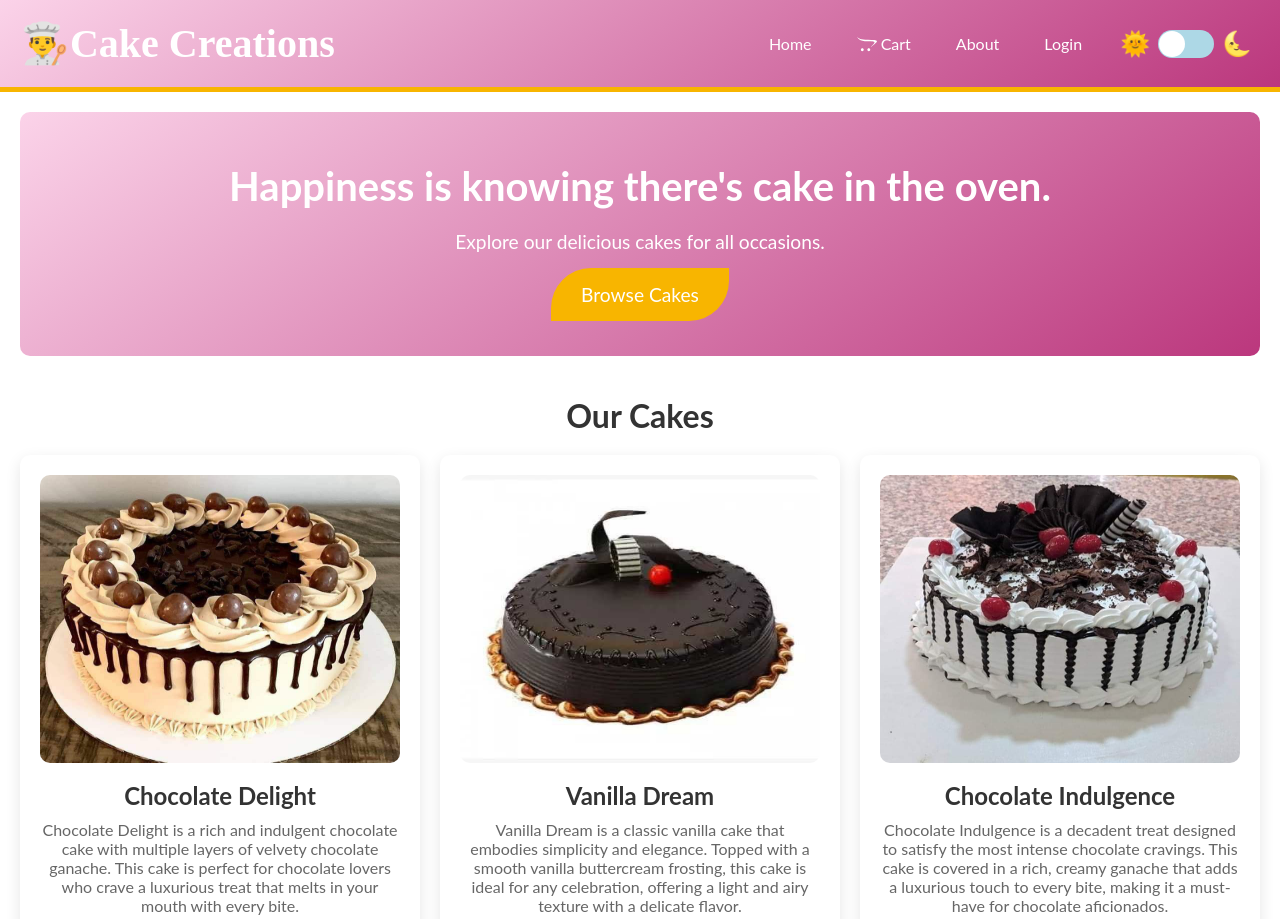
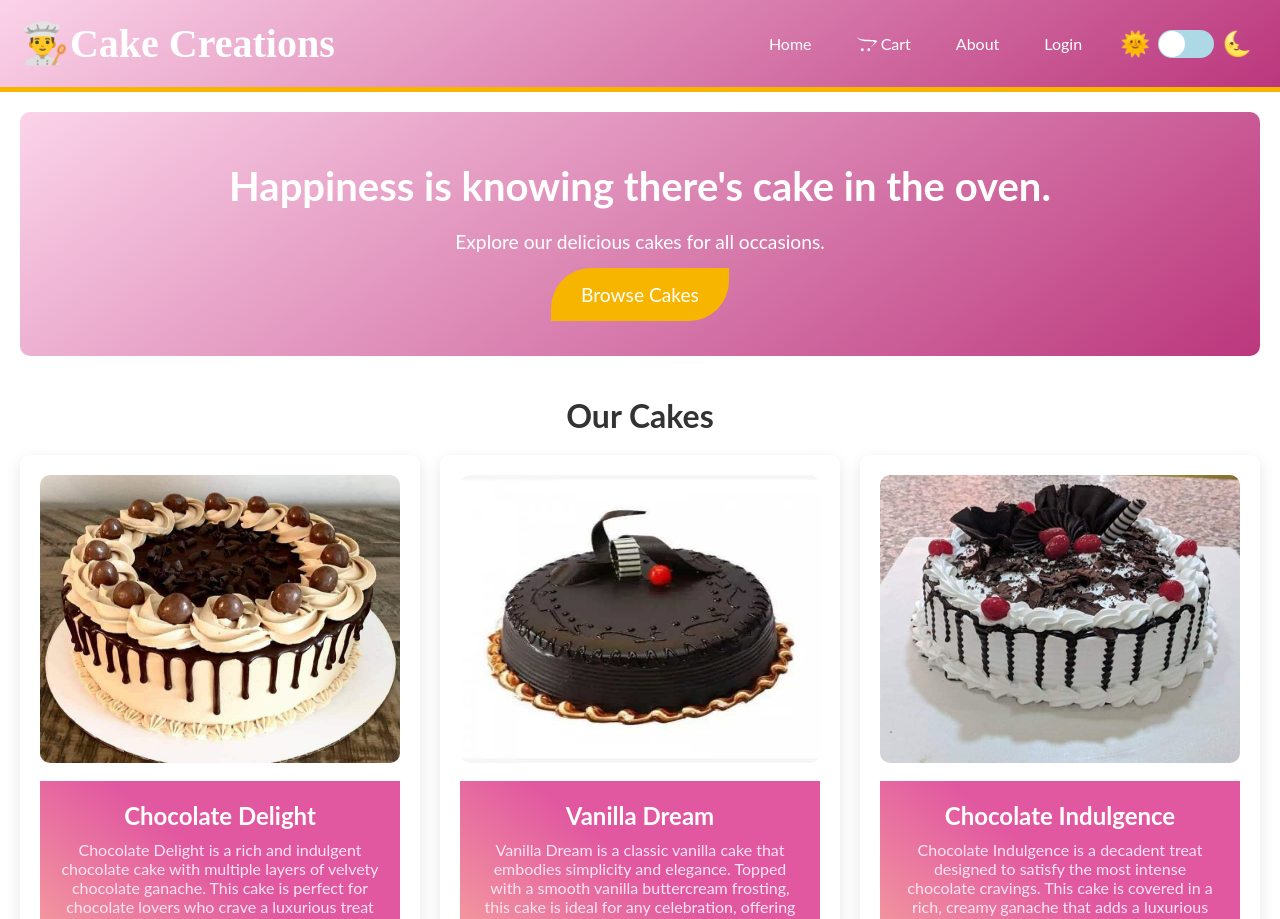
Before and after one commit to pranjalee30/cake, a React (Create React App) app: page / in a window 1280 px wide. Shown: the top 919 px of the page. Built offline with nearby package versions, Linux system fonts and the light colour scheme.

Commit message:
animations

```diff
--- a/src/components/Main.css
+++ b/src/components/Main.css
@@ -1,6 +1,6 @@
 /* Main Section */
 main {
-    font-family: 'Lato', sans-serif;
+  font-family: "Lato", sans-serif;
   padding: 20px;
 }
 
@@ -30,7 +30,7 @@ main {
   padding: 15px 30px;
   font-size: 1.2rem;
   text-decoration: none;
-    border-radius:  40px 0px 40px 0px;
+  border-radius: 40px 0px 40px 0px;
   transition: background-color 0.3s ease;
 }
 
@@ -62,8 +62,65 @@ main {
   padding: 20px;
   box-shadow: 0px 5px 15px rgba(0, 0, 0, 0.1);
   text-align: center;
+  position: relative;
+  overflow: hidden;
+  transition: transform 0.5s ease;
+}
+.cake::before,
+.cake::after {
+  position: absolute;
+  top: 0;
+  right: 0;
+  bottom: 0;
+  left: 0;
+  transition: opacity 0.38s ease-in-out, transform 0.35s ease-in-out;
+  content: "";
+  opacity: 0;
+  pointer-events: none;
 }
 
+.cake::before {
+  transform: scale3d(0, 1, 1);
+  transform-origin: left top;
+  border-top: 2px solid #bb377d;
+  border-bottom: 2px solid #bb377d;
+}
+
+.cake::after {
+  transform: scale3d(1, 0, 1);
+  transform-origin: right top;
+  border-right: 2px solid #bb377d;
+  border-left: 2px solid #bb377d;
+}
+
+.cake:hover::before,
+.cake:hover::after,
+.cake:focus::before,
+.cake:focus::after {
+  transform: scale3d(1, 1, 1);
+  opacity: 1;
+}
+.cake::after {
+  box-shadow: 0 8px 17px rgba(0, 0, 0, 0.2), 0 6px 20px rgba(0, 0, 0, 0.15);
+  opacity: 0;
+  z-index: -1;
+  transition: opacity 2s cubic-bezier(0.165, 0.84, 0.44, 1);
+}
+
+.cake:hover,
+.cake:focus {
+  transform: scale3d(1.006, 1.006, 1); /* Scaling on hover */
+
+  /* Increase shadow opacity */
+  &::after {
+    opacity: 1;
+  }
+}
+/* background: linear-gradient(145deg, #fbd3e9, #bb377d */
+.cake-overlay {
+  background: linear-gradient(to bottom left, #e157a0 40%, #ffc39e 100%);
+  padding: 20px;
+}
 .cake img {
   width: 100%;
   height: 18rem;
@@ -73,13 +130,13 @@ main {
 
 .cake h3 {
   font-size: 1.5rem;
-    color: #333;
+  color: #ffffff;
   margin-bottom: 10px;
 }
 
 .cake p {
   font-size: 1rem;
-    color: #666;
+  color: #ffe4f2;
   margin-bottom: 10px;
 }
 
@@ -88,7 +145,7 @@ main {
   color: white;
   padding: 10px 20px;
   border: none;
-    border-radius:  0px 30px 0px 30px;
+  border-radius: 0px 30px 0px 30px;
   font-size: 1rem;
   cursor: pointer;
   transition: background-color 0.3s ease;
--- a/src/components/Main.js
+++ b/src/components/Main.js
@@ -1,8 +1,7 @@
 import React from "react";
-import './Main.css';
-import cakesData from '../cakes.json';
+import "./Main.css";
+import cakesData from "../cakes.json";
 function Main({ addToCart }) {
-
   return (
     <main>
       <section id="home" className="hero">
@@ -16,14 +15,19 @@ function Main({ addToCart }) {
       <section id="cakes" className="cake-catalog">
         <h2>Our Cakes</h2>
         <div className="cake-listing">
-          {cakesData.map(cake => (
+          {cakesData.map((cake) => (
             <div className="cake" key={cake.id}>
-              <img src={`${process.env.PUBLIC_URL}/images/${cake.img}`} alt={cake.name} />
-              <h3>{cake.name}</h3>
-              <p>{cake.description}</p>
-              <p>{cake.flavor}</p>
-              <p>Price: ${cake.price}</p>
-              <button onClick={() => addToCart(cake)}>Add to Cart</button>
+              <img
+                src={`${process.env.PUBLIC_URL}/images/${cake.img}`}
+                alt={cake.name}
+              />
+              <div className="cake-overlay">
+                <h3>{cake.name}</h3>
+                <p>{cake.description}</p>
+                <p>{cake.flavor}</p>
+                <p>Price: ${cake.price}</p>
+                <button onClick={() => addToCart(cake)}>Add to Cart</button>
+              </div>
             </div>
           ))}
         </div>
```
Lines whose indentation alone changed are shown as unchanged.
